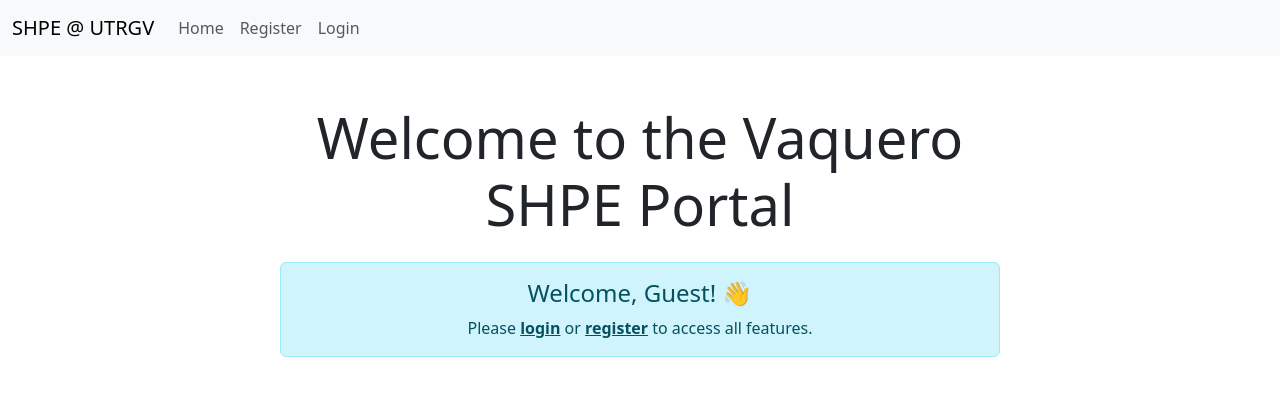
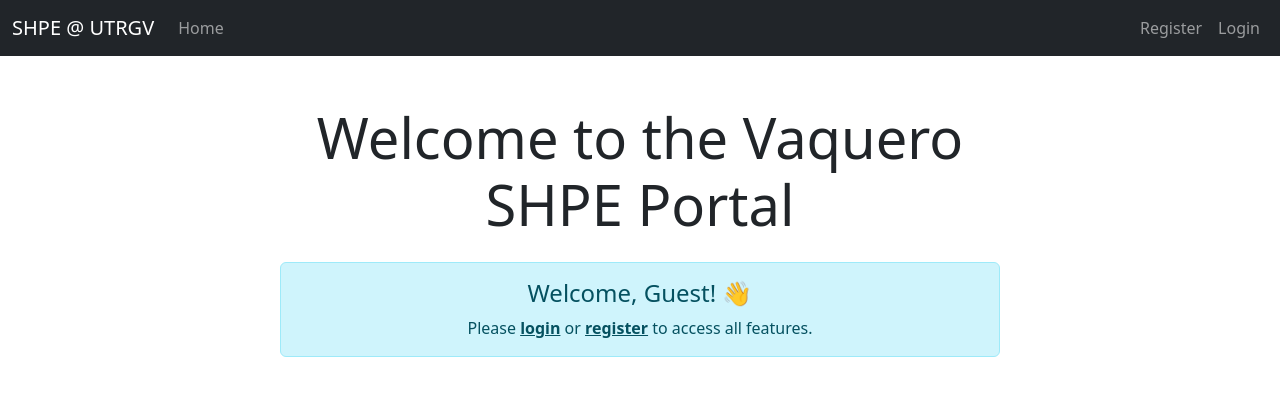
Before and after one commit to Yizushdz/SWE_Project, a Django app: page / in a window 1280 px wide. Shown: the top 420 px of the page. Run offline with Django 5.2, Linux system fonts and the light colour scheme.

Commit message:
Update: Navbar UI for light/dark modes

```diff
--- a/testApp/templates/base.html
+++ b/testApp/templates/base.html
@@ -11,7 +11,7 @@
 </head>
 <body>
     <!-- Navbar -->
-    <nav class="navbar navbar-expand-lg navbar-light bg-light">
+    <nav class="navbar navbar-expand-lg navbar-dark bg-dark">
         <div class="container-fluid">
             <a class="navbar-brand" href="{% url 'home' %}">SHPE @ UTRGV</a>
             <button class="navbar-toggler" type="button" data-bs-toggle="collapse" data-bs-target="#navbarNav" aria-controls="navbarNav" aria-expanded="false" aria-label="Toggle navigation">
@@ -26,10 +26,14 @@
                       <li class="nav-item">
                         <a class="nav-link" href="{% url 'user_dashboard' %}">Dashboard</a>
                       </li>
+                    {% endif %}
+                </ul>
+                <ul class="navbar-nav ms-auto">
+                    {% if user.is_authenticated %}
                       <li class="nav-item">
                         <form action="{% url 'logout' %}" method="post" style="display: inline;">
                           {% csrf_token %}
-                          <button type="submit" class="nav-link">
+                          <button type="submit" class="nav-link btn btn-link" style="padding: 0;">
                             Logout
                           </button>
                         </form>
@@ -42,6 +46,10 @@
                           <a class="nav-link" href="{% url 'login' %}">Login</a>
                       </li>
                     {% endif %}
+            </ul>
+        </div>
+    </div>
+</nav>
 
 
                 </ul>
--- a/testApp/templates/home.html
+++ b/testApp/templates/home.html
@@ -63,7 +63,7 @@
     <!-- Call to Action Section -->
     <div class="row mt-4">
         <div class="col-12 text-center">
-            <div class="p-5 bg-light rounded">
+            <div class="p-5 bg-gradient-primary rounded">
                 <h2 class="mb-3">Get Involved!</h2>
                 <p class="lead mb-4">Join SHPE @ UTRGV and become part of a community dedicated to empowering Hispanic engineers.</p>
                 {% if not user.is_authenticated %}
```
